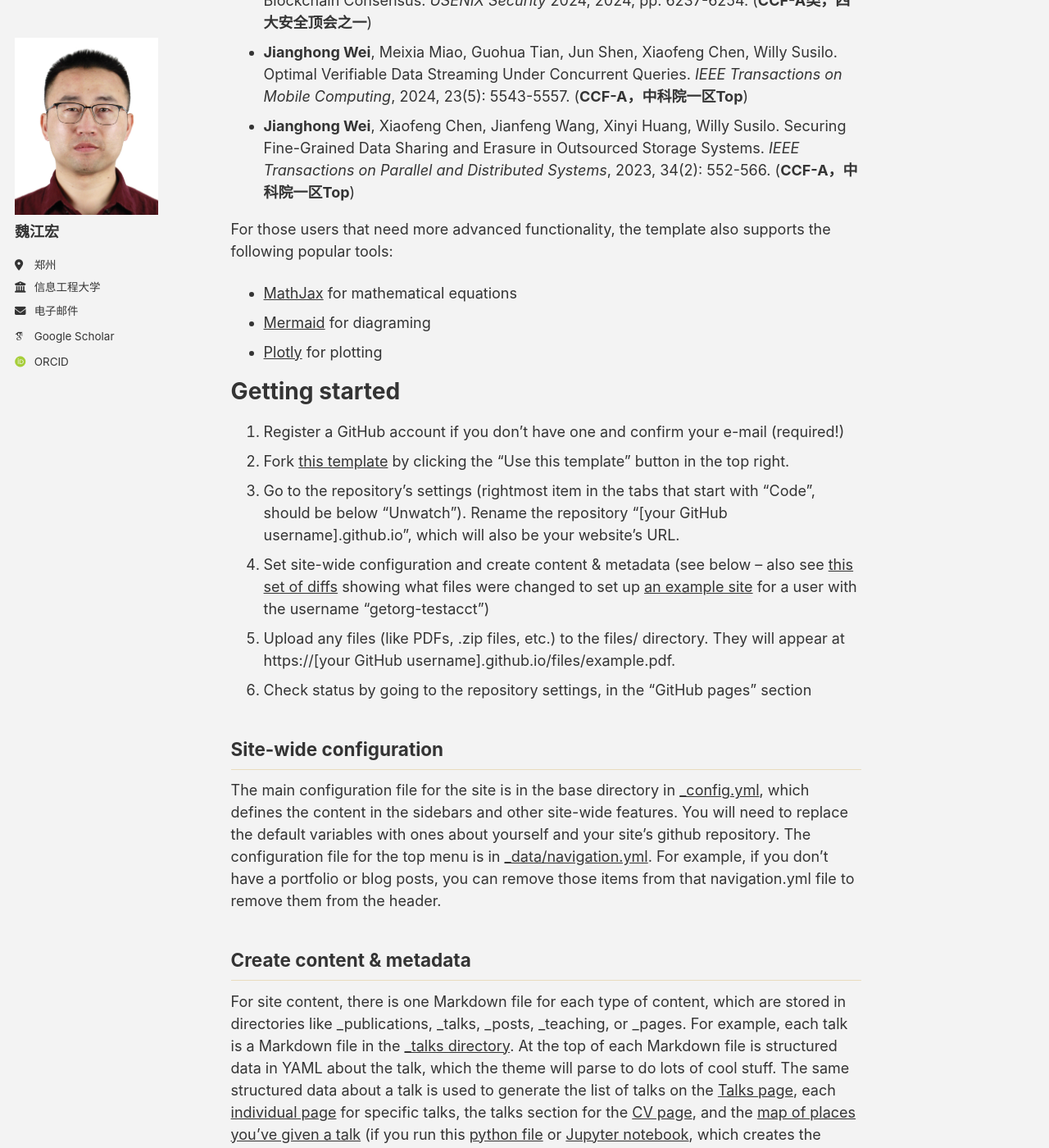
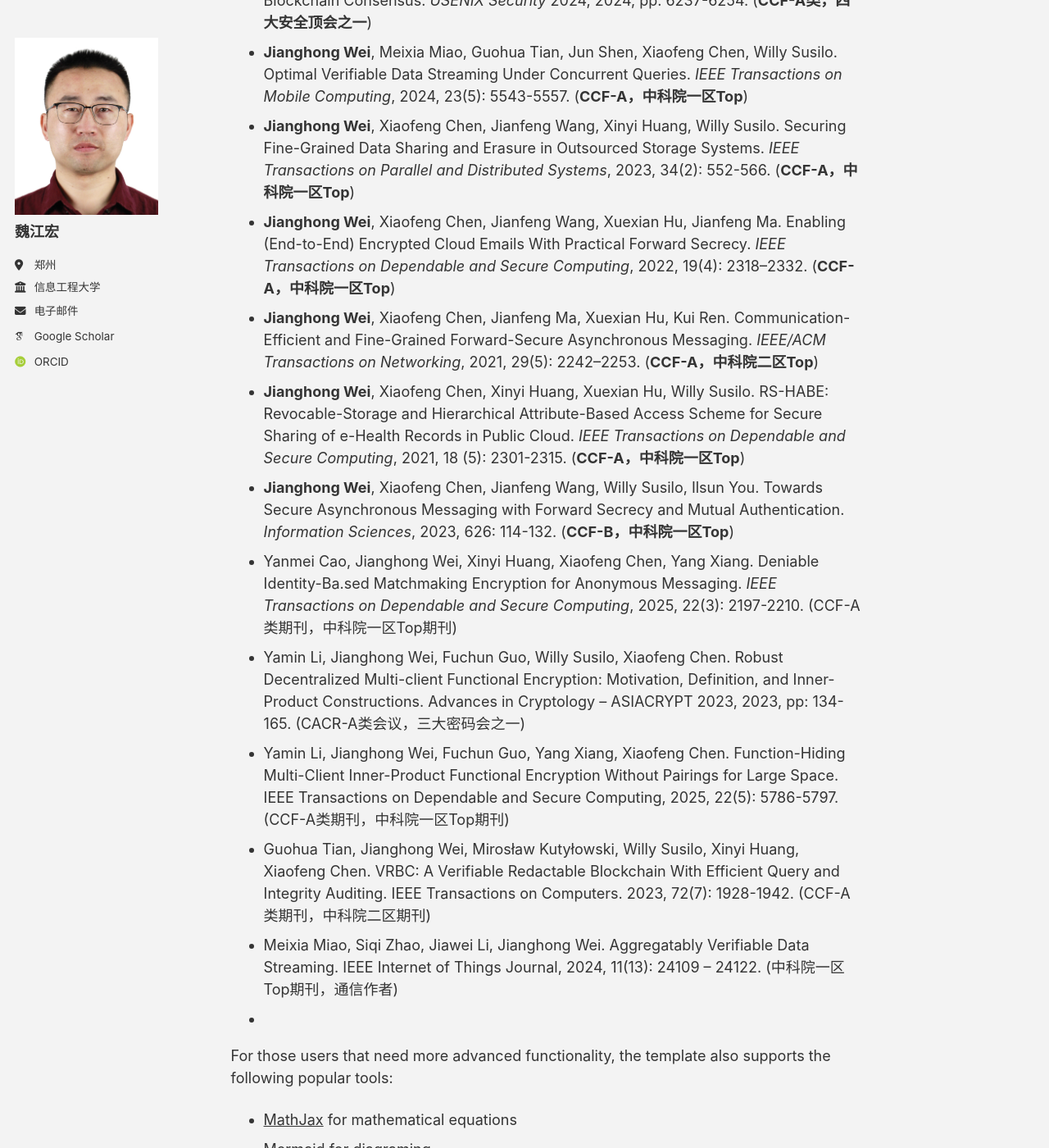
Before and after one commit to jhw-crypt/jhw-crypt.github.io, a Jekyll site: the page built from _pages/about.md, in a window 1280 px wide and 1400 px high, scrolled down 860 px. Shown: the whole window at 82% size. Built offline with Jekyll 4.4.1, drawn with Linux system fonts in a browser that asks for light colours; some web fonts are replaced; a script bundle is joined from its source files by our own code; library files that are not in the unit come from our copies.

Commit message:
Update about.md

```diff
--- a/_pages/about.md
+++ b/_pages/about.md
@@ -29,6 +29,16 @@ redirect_from:
 - **Jianghong Wei**, Guohua Tian, Ding Wang, Fuchun Guo, Willy Susilo, Xiaofeng Chen. Pixel+ and Pixel++: Compact and Efficient Forward-Secure Multi-Signatures for PoS Blockchain Consensus. _USENIX Security_ 2024, 2024, pp: 6237-6254. (**CCF-A类，四大安全顶会之一**)
 - **Jianghong Wei**, Meixia Miao, Guohua Tian, Jun Shen, Xiaofeng Chen, Willy Susilo. Optimal Verifiable Data Streaming Under Concurrent Queries. _IEEE Transactions on Mobile Computing_, 2024, 23(5): 5543-5557. (**CCF-A，中科院一区Top**)
 - **Jianghong Wei**, Xiaofeng Chen, Jianfeng Wang, Xinyi Huang, Willy Susilo. Securing Fine-Grained Data Sharing and Erasure in Outsourced Storage Systems. _IEEE Transactions on Parallel and Distributed Systems_, 2023, 34(2): 552-566. (**CCF-A，中科院一区Top**)
+- **Jianghong Wei**, Xiaofeng Chen, Jianfeng Wang, Xuexian Hu, Jianfeng Ma. Enabling (End-to-End) Encrypted Cloud Emails With Practical Forward Secrecy. _IEEE Transactions on Dependable and Secure Computing_, 2022, 19(4): 2318–2332. (**CCF-A，中科院一区Top**)
+- **Jianghong Wei**, Xiaofeng Chen, Jianfeng Ma, Xuexian Hu, Kui Ren. Communication-Efficient and Fine-Grained Forward-Secure Asynchronous Messaging. _IEEE/ACM Transactions on Networking_, 2021, 29(5): 2242–2253. (**CCF-A，中科院二区Top**)
+- **Jianghong Wei**, Xiaofeng Chen, Xinyi Huang, Xuexian Hu, Willy Susilo. RS-HABE: Revocable-Storage and Hierarchical Attribute-Based Access Scheme for Secure Sharing of e-Health Records in Public Cloud. _IEEE Transactions on Dependable and Secure Computing_, 2021, 18 (5): 2301-2315. (**CCF-A，中科院一区Top**)
+-  **Jianghong Wei**, Xiaofeng Chen, Jianfeng Wang, Willy Susilo, Ilsun You. Towards Secure Asynchronous Messaging with Forward Secrecy and Mutual Authentication. _Information Sciences_, 2023, 626: 114-132. (**CCF-B，中科院一区Top**)
+- Yanmei Cao, Jianghong Wei, Xinyi Huang, Xiaofeng Chen, Yang Xiang. Deniable Identity-Ba.sed Matchmaking Encryption for Anonymous Messaging. _IEEE Transactions on Dependable and Secure Computing_, 2025, 22(3): 2197-2210. (CCF-A类期刊，中科院一区Top期刊)
+- Yamin Li, Jianghong Wei, Fuchun Guo, Willy Susilo, Xiaofeng Chen. Robust Decentralized Multi-client Functional Encryption: Motivation, Definition, and Inner-Product Constructions. Advances in Cryptology – ASIACRYPT 2023, 2023, pp: 134-165. (CACR-A类会议，三大密码会之一)
+- Yamin Li, Jianghong Wei, Fuchun Guo, Yang Xiang, Xiaofeng Chen. Function-Hiding Multi-Client Inner-Product Functional Encryption Without Pairings for Large Space. IEEE Transactions on Dependable and Secure Computing, 2025, 22(5): 5786-5797. (CCF-A类期刊，中科院一区Top期刊)
+- Guohua Tian, Jianghong Wei, Mirosław Kutyłowski, Willy Susilo, Xinyi Huang, Xiaofeng Chen. VRBC: A Verifiable Redactable Blockchain With Efficient Query and Integrity Auditing. IEEE Transactions on Computers. 2023, 72(7): 1928-1942. (CCF-A类期刊，中科院二区期刊)
+- Meixia Miao, Siqi Zhao, Jiawei Li, Jianghong Wei. Aggregatably Verifiable Data Streaming. IEEE Internet of Things Journal, 2024, 11(13): 24109 – 24122. (中科院一区Top期刊，通信作者)
+-
 
 For those users that need more advanced functionality, the template also supports the following popular tools:
 - [MathJax](https://www.mathjax.org/) for mathematical equations
```
